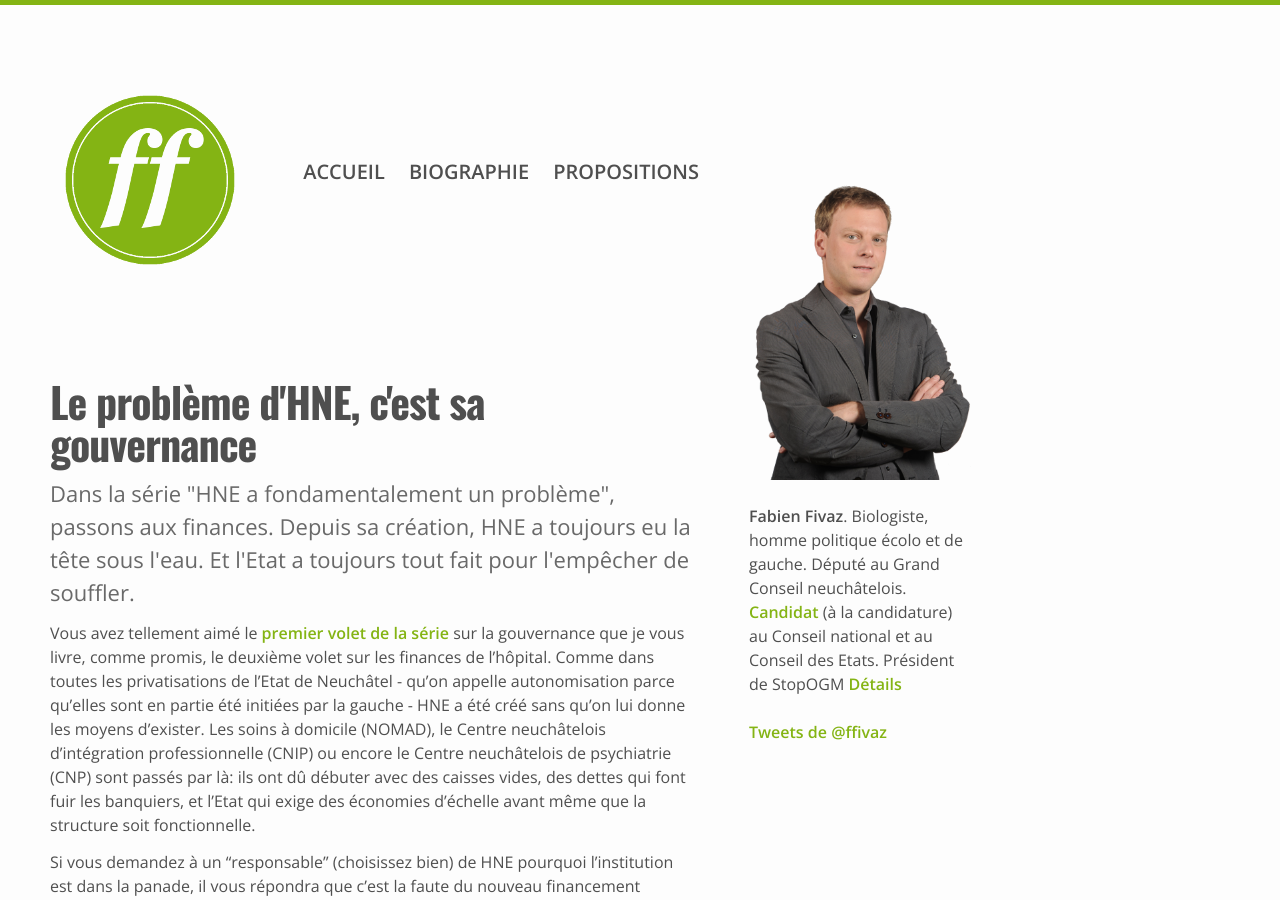
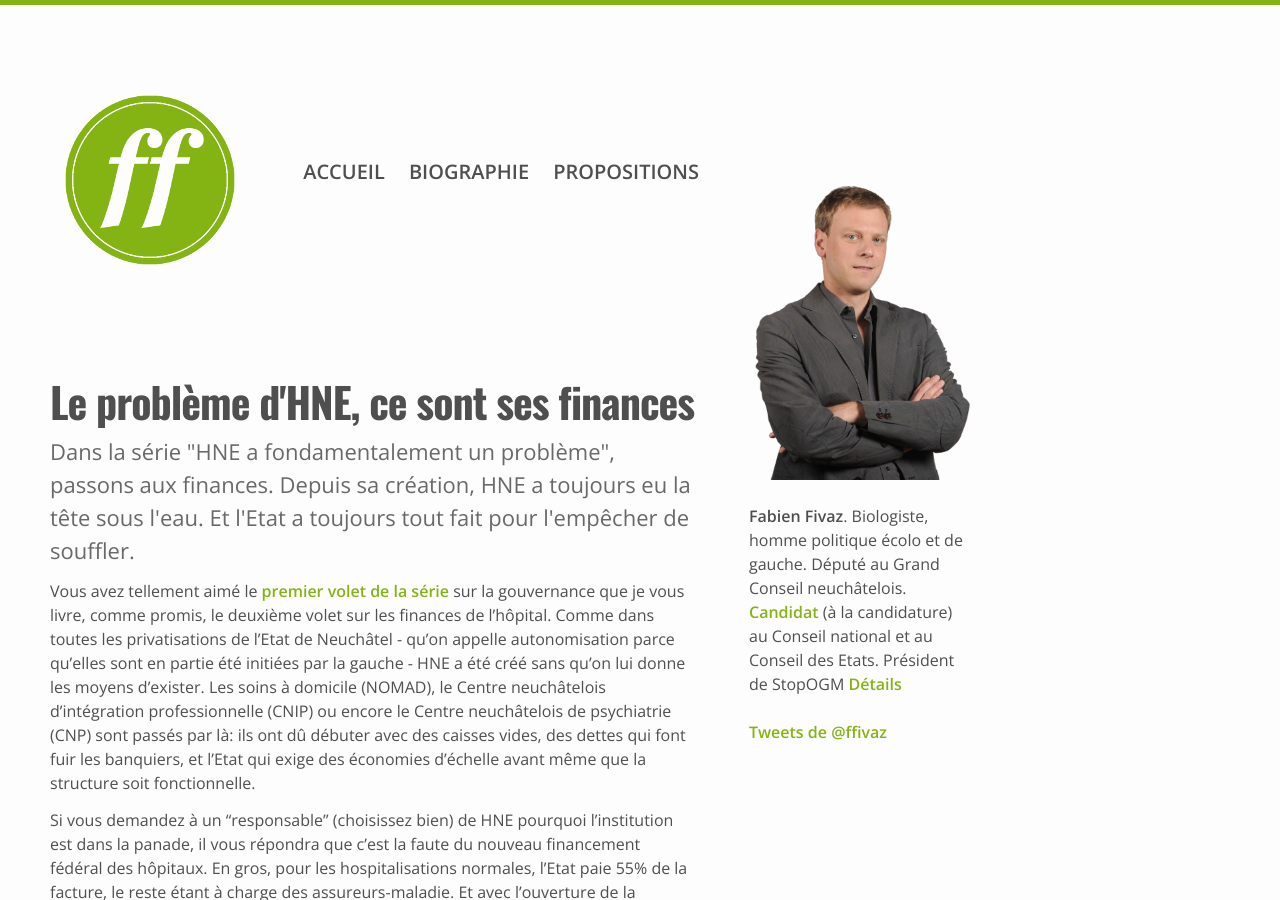
Before and after one commit to ffivaz/ffivaz.github.io, a Jekyll site: the page built from _posts/2015-01-30-HNE-a-un-probleme-de-financement.markdown, in a window 1280 px wide and 900 px high. Built offline with Jekyll 4.4.1, drawn with Linux system fonts in a browser that asks for light colours; nearby versions of some CDN libraries; comment, search, counter and statistics services are not loaded.

Commit message:
New post : financement HNE

```diff
--- a/_posts/2015-01-30-HNE-a-un-probleme-de-financement.markdown
+++ b/_posts/2015-01-30-HNE-a-un-probleme-de-financement.markdown
@@ -1,6 +1,6 @@
 ---
 layout: page
-title: Le problème d'HNE, c'est sa gouvernance
+title: Le problème d'HNE, ce sont ses finances
 summary: Dans la série "HNE a fondamentalement un problème", passons aux finances. Depuis sa création, HNE a toujours eu la tête sous l'eau. Et l'Etat a toujours tout fait pour l'empêcher de souffler.
 twitter: Dans la série "HNE a fondamentalement un problème", passons aux finances.
 sitemap:
```
